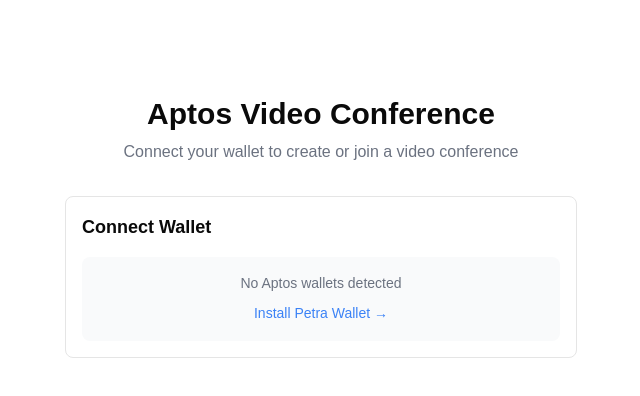
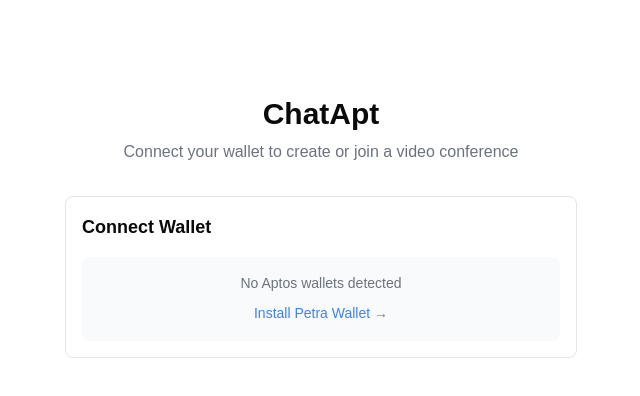
Before and after one commit to web3woker0001/chatAPT, a Next.js app: page / in a window 1280 px wide. Shown: the top 396 px of the page, without its empty margins (319-959 px from the left). Built offline with nearby package versions, Linux system fonts and the light colour scheme.

Commit message:
fix the logo

```diff
--- a/app/layout.tsx
+++ b/app/layout.tsx
@@ -3,8 +3,8 @@ import './globals.css'
 import { WalletProvider } from '@/components/wallet-provider'
 
 export const metadata: Metadata = {
-  title: 'v0 App',
-  description: 'Created with v0',
+  title: 'ChatApt',
+  description: 'Aptos Video Conference',
   generator: 'v0.dev',
 }
 
--- a/app/page.tsx
+++ b/app/page.tsx
@@ -67,7 +67,7 @@ export default function Home() {
     <main className="flex min-h-screen flex-col items-center p-24">
       <div className="w-full max-w-lg space-y-8">
         <div className="text-center space-y-2">
-          <h1 className="text-3xl font-bold">Aptos Video Conference</h1>
+          <h1 className="text-3xl font-bold">ChatApt</h1>
           <p className="text-gray-500">Connect your wallet to create or join a video conference</p>
         </div>
 
--- a/app/room/[roomId]/page.tsx
+++ b/app/room/[roomId]/page.tsx
@@ -182,7 +182,7 @@ export default function RoomPage({ params }: RoomPageProps) {
   return (
     <div className="flex flex-col min-h-screen" onClick={handleUserInteraction}>
       <header className="p-4 border-b">
-        <h1 className="text-2xl font-bold">Room: {roomId}</h1>
+        <h1 className="text-2xl font-bold">ChatApt - Room: {roomId}</h1>
       </header>
 
       <main className="flex-1 p-4">
```
